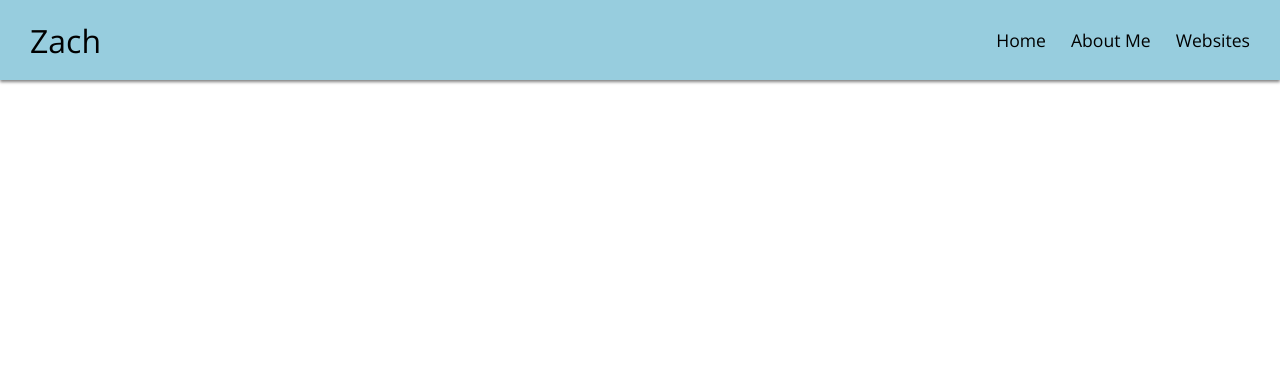
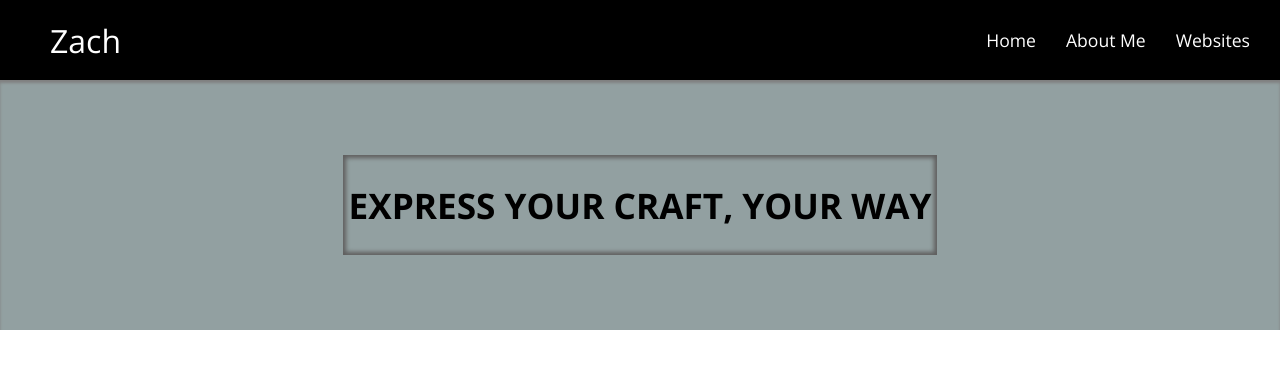
Before and after one commit to zmcghee2/ZachMainRep, a plain HTML site: page index.html in a window 1280 px wide. Drawn offline with nearby package versions, Linux system fonts and the light colour scheme.

Commit message:
Beginning of Main Section Creation

```diff
--- a/index.html
+++ b/index.html
@@ -21,5 +21,12 @@
             </div>
         </nav>
     </div>
+    <main class="main">
+        <div class="main-slogan-container">
+            <div class="main-slogan">
+                <h4>EXPRESS YOUR CRAFT, YOUR WAY</h4>
+            </div>
+        </div>
+    </main>
 </body>
 </html>
--- a/style.css
+++ b/style.css
@@ -7,33 +7,54 @@ body{
 }
 .navbar{
     height: 80px;
-    background: #97cdde;
-    box-shadow: 0px 2px 3px gray;
+    background: black;
 }
 .navbar-container{
     height: 80px;
     display: flex;
     align-items: center;
     justify-content: space-between;
-    padding: 0px 30px 0px 30px;
+    padding: 0px 30px 0px 50px;
 }
 .navbar-logo a{
     font-size: 2em;
     text-decoration: none;
-    color: black;
+    color: white;
 }
 .contents-container ul{
     font-size: 1.1em;
     display: flex;
-    gap: 25px;
+    gap: 30px;
 }
 .contents a{
     text-decoration: none;
     list-style: none;
-    color: black;
+    color: white;
 }
 @media screen and (max-width: 960){
     .contents-container ul{
         display: none;
     }
 }
+.main{
+    height: 250px;
+    box-shadow: 0px 3px 3px gray inset;
+    display: flex;
+    justify-content: center;
+    align-items: center;
+    background-color: #92a0a1;
+}
+.main-slogan-container{
+
+    height: 100px;
+    padding: 0px;
+    display: flex;
+    justify-content: center;
+    align-items: center;
+    box-shadow: 0px 0px 4px 3px rgb(95, 94, 94) inset;
+    padding: 0px 5px 0px 5px;
+}
+.main-slogan{
+    display: flex;
+    font-size: 2.2rem;
+}
```
Also changed, not shown: notes.txt (added).
